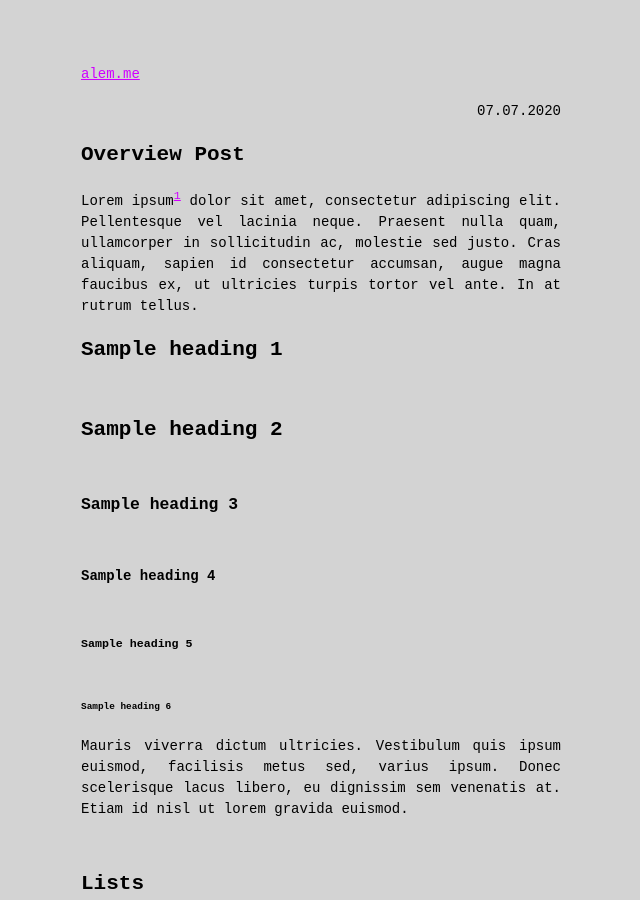
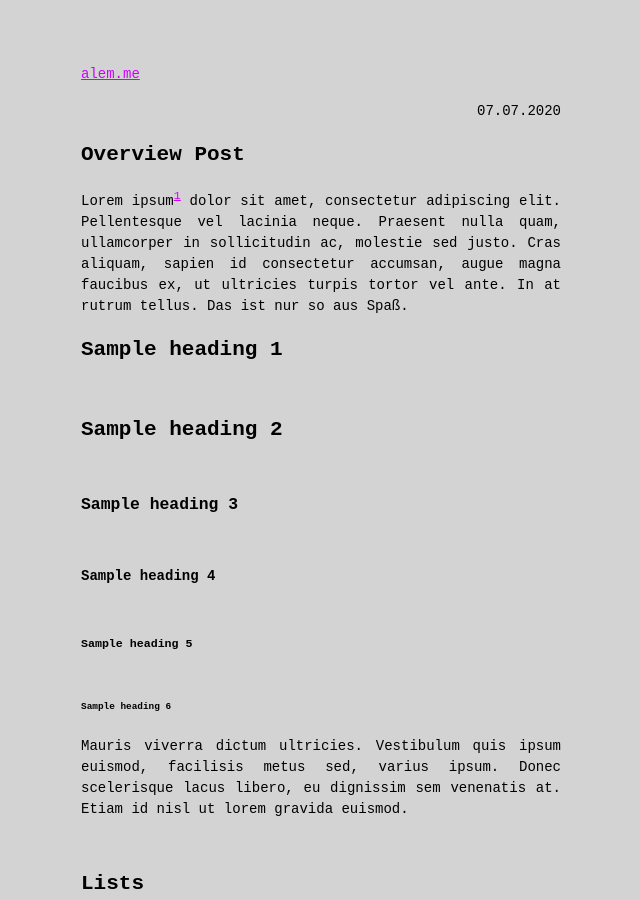
Before and after one commit to alemsabic/testiranje, a Jekyll site: the page built from _posts/2020-07-07-overview-post.md, in a window 1280 px wide and 900 px high. Shown: the whole window, without its empty margins (319-959 px from the left). Built offline with Jekyll 4.4.1, drawn with Linux system fonts in a browser that asks for light colours.

Commit message:
Update 2020-07-07-overview-post.md

```diff
--- a/_posts/2020-07-07-overview-post.md
+++ b/_posts/2020-07-07-overview-post.md
@@ -3,7 +3,7 @@ layout: post
 category: example
 ---
 
-Lorem ipsum[^1] dolor sit amet, consectetur adipiscing elit. Pellentesque vel lacinia neque. Praesent nulla quam, ullamcorper in sollicitudin ac, molestie sed justo. Cras aliquam, sapien id consectetur accumsan, augue magna faucibus ex, ut ultricies turpis tortor vel ante. In at rutrum tellus.
+Lorem ipsum[^1] dolor sit amet, consectetur adipiscing elit. Pellentesque vel lacinia neque. Praesent nulla quam, ullamcorper in sollicitudin ac, molestie sed justo. Cras aliquam, sapien id consectetur accumsan, augue magna faucibus ex, ut ultricies turpis tortor vel ante. In at rutrum tellus. Das ist nur so aus Spaß.
 
 # Sample heading 1
 ## Sample heading 2
```
